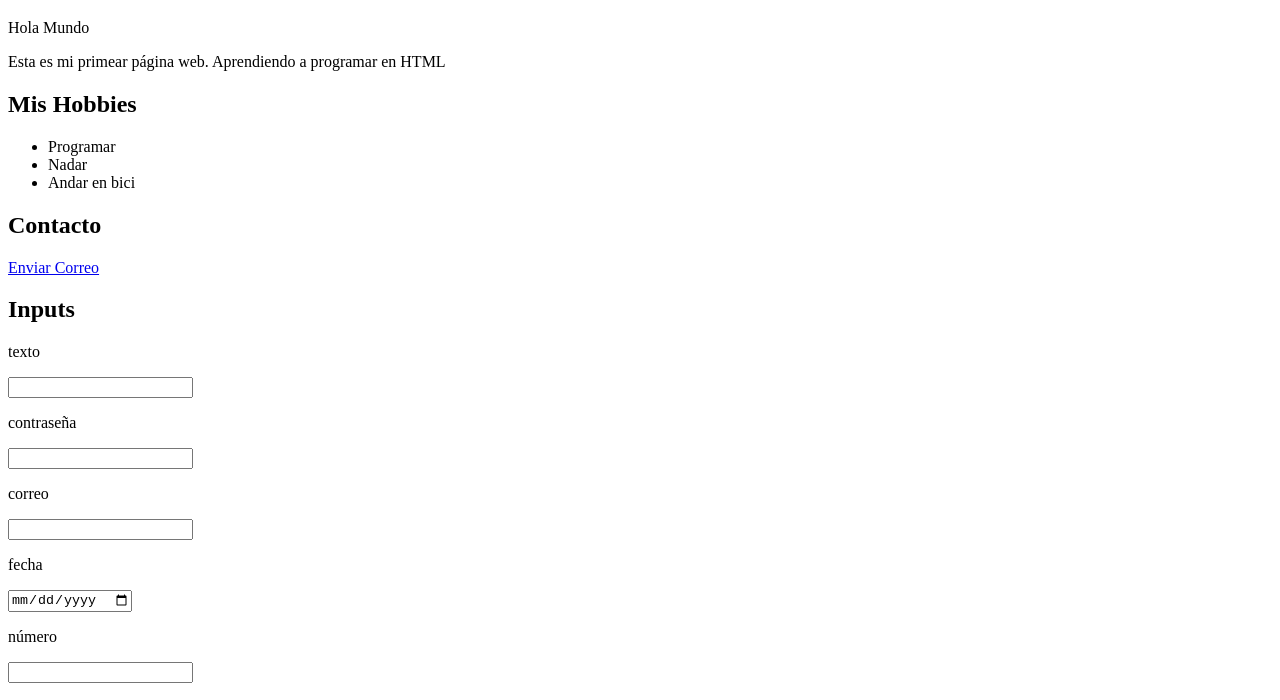
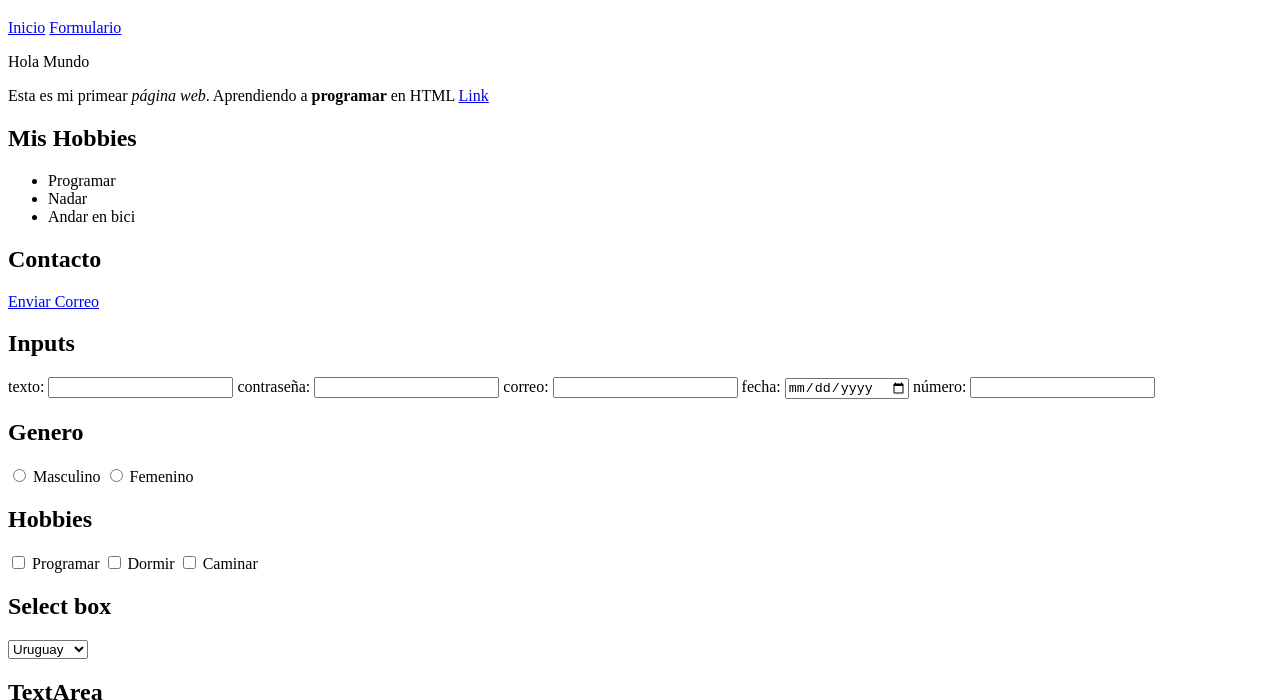
Before and after one commit to eliasbianchi-uy/250326_Primara_p-gina_html, a plain HTML site: page index.html in a window 1280 px wide. Shown: the part 61-761 px from the top of the page. Drawn offline with Linux system fonts and the light colour scheme.

Commit message:
Html semántico

```diff
--- a/index.html
+++ b/index.html
@@ -4,15 +4,26 @@
 <head>
     <meta charset="UTF-8">
     <meta name="viewport" content="width=device-width, initial-scale=1.0">
+    <!--<link rel="stylesheet" href="style.css">-->
     <title>Mi primera página</title>
+
 </head>
 
 <body>
+    <header>
         <h1>Mi primera página web</h1>
+    </header>
 
+    <nav>
+        <a href="/">Inicio</a>
+        <a href="/formulario.html">Formulario</a>
+    </nav>
+
+    <main>
         <p>Hola Mundo</p>
 
-    <p>Esta es mi primear página web. Aprendiendo a programar en HTML</p>
+        <p>Esta es mi primear <em>página web</em>. Aprendiendo a <strong>programar</strong> en HTML <a href="/">Link</a>
+        </p>
 
         <h2>Mis Hobbies</h2>
         <ul>
@@ -24,22 +35,33 @@
         <h2>Contacto</h2>
         <a href="mailto:elias.bianchi@utec.edu.uy">Enviar Correo</a>
 
+        <section>
             <form action="/" method="GET">
-        <div class="inputs">
+                <div class="inputs container">
                     <h2>Inputs</h2>
-            <p>texto</p>
+                    <label>
+                        texto:
                         <input type="text" name="nombre">
-            <p>contraseña</p>
+                    </label>
+                    <label>
+                        contraseña:
                         <input type="password">
-            <p>correo</p>
+                    </label>
+                    <label>
+                        correo:
                         <input type="email">
-            <p>fecha</p>
+                    </label>
+                    <label>
+                        fecha:
                         <input type="date">
-            <p>número</p>
+                    </label>
+                    <label>
+                        número:
                         <input type="number">
+                    </label>
                 </div>
 
-        <div class="radio">
+                <div class="radio container">
                     <h2>Genero</h2>
                     <label>
                         <input type="radio" name="genero" value="masculino">
@@ -52,7 +74,7 @@
                     </label>
                 </div>
 
-        <div class="checkbox">
+                <div class="checkbox container">
                     <h2>Hobbies</h2>
                     <label>
                         <input type="checkbox" name="hobby" value="programar">
@@ -68,7 +90,7 @@
                     </label>
                 </div>
 
-        <div class="select">
+                <div class="select container">
                     <h2>Select box</h2>
                     <select name="nacionalidad" id="">
                         <option value="uy">Uruguay</option>
@@ -78,17 +100,23 @@
 
                 <!-- Esto es un comentario -->
 
-        <div class="textarea">
+                <div class="textarea container">
                     <h2>TextArea</h2>
                     <textarea name="textarea" id=""></textarea>
                 </div>
 
-        <div class="botones">
+                <div class="botones container">
                     <h2>Botones</h2>
                     <button type="submit">Enviar</button>
                     <button type="reset">Limpiar</button>
                 </div>
             </form>
+        </section>
+    </main>
+
+    <footer>
+        @copyrigth elias bianchi
+    </footer>
 </body>
 
 </html>
```
Lines whose indentation alone changed are shown as unchanged.
